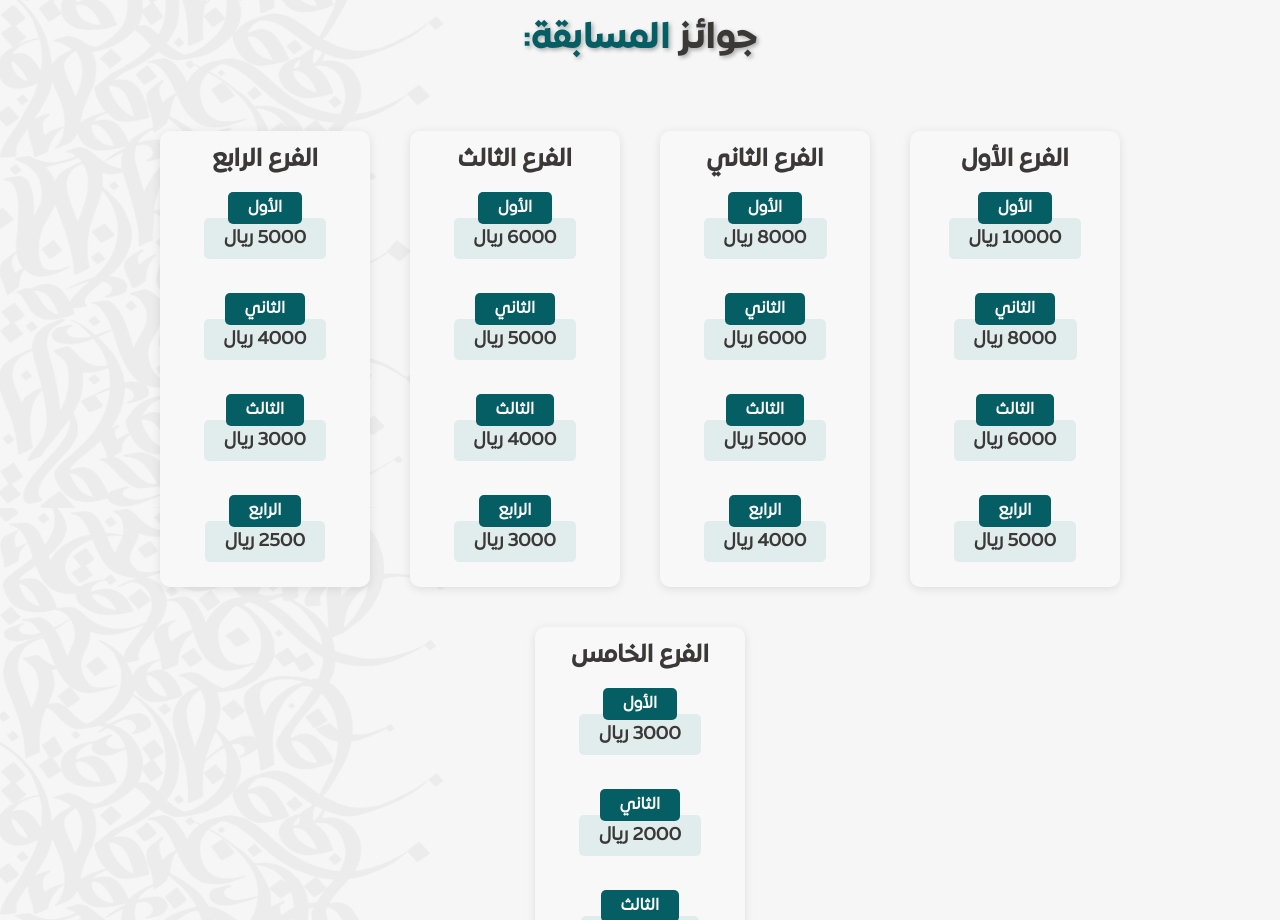
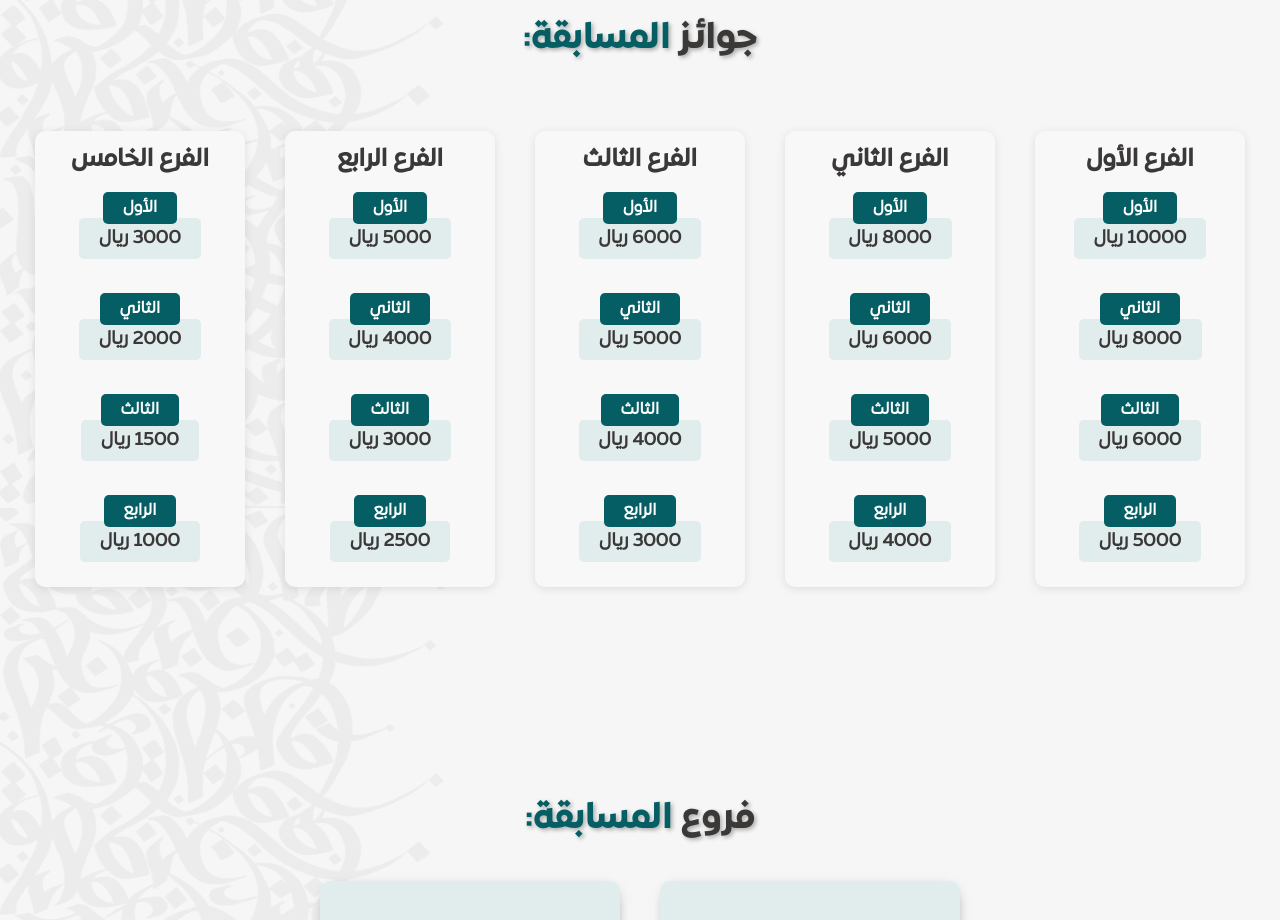
Before and after one commit to IcyCocktail/competition, a React (Create React App) app: page /about in a window 1280 px wide. Shown: the part 1880-2800 px from the top of the page. Built offline with nearby package versions, Linux system fonts and the light colour scheme.

Commit message:
working on styling

```diff
--- a/src/assets/styles.css
+++ b/src/assets/styles.css
@@ -102,6 +102,7 @@ a {
     display: flex;
     align-items: center;
     justify-content: center;
+    justify-self: center;
     flex-direction: column;
     flex-wrap: wrap;
     gap: 20px;
@@ -110,6 +111,19 @@ a {
 .about-body section {
     /* min-height: 100vh; */
     margin: 150px 0;
+    text-align: center;
+    direction: rtl;
+    display: flex;
+    align-items: center;
+    justify-content: center;
+    flex-direction: column;
+    flex-wrap: wrap;
+    gap: 20px;
+}
+
+.sign-body section {
+    min-height: 80svh;
+    /* margin: 150px 0; */
     text-align: center;
     direction: rtl;
     display: flex;
@@ -336,7 +350,7 @@ td {
     justify-content: center;
     align-items: center;
     flex-wrap: wrap;
-    margin: 40px;
+    margin: 40px auto;
     text-align: center;
 }
 
@@ -728,10 +742,6 @@ td {
 
 
 
-.sign-box {
-    min-height: 80svh;
-}
-
 .sign-box form {
     background: transparent;
     box-shadow: rgba(0, 0, 0, 0.3) 1px 2px 6px;
```
Also changed, not shown: src/pages/home.js (+6 -2 lines).
